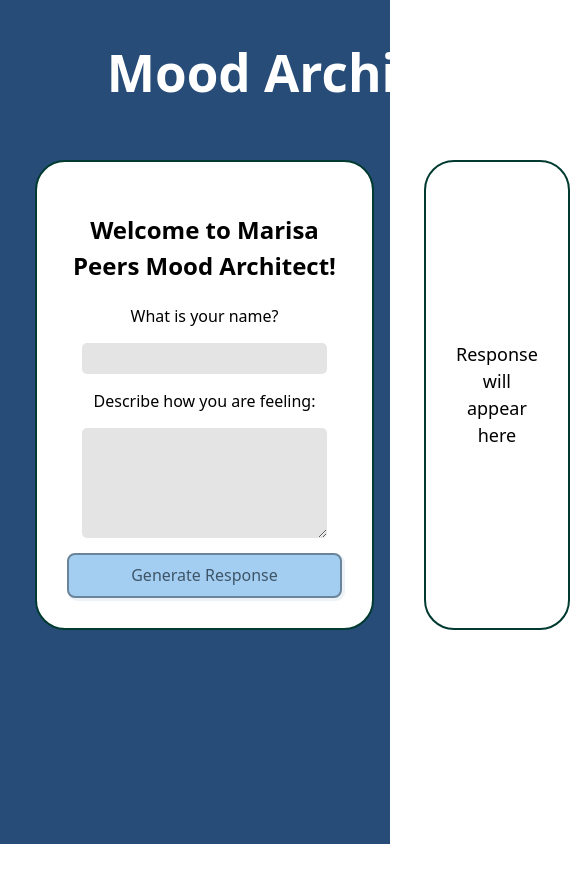
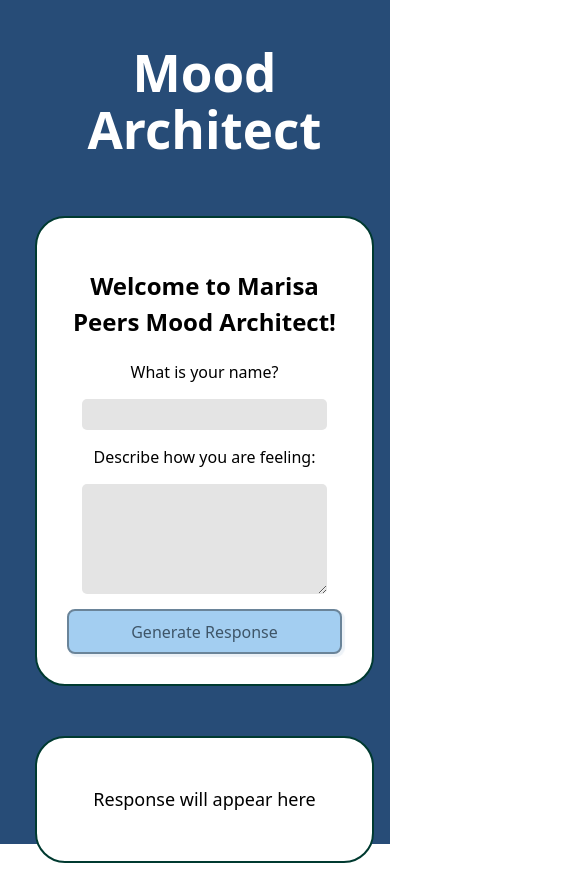
Before and after one commit to ThatOneProgrammerUKnow/mood-architect, a Vue app in the folder frontend/: page / in a window 390 px wide. Shown: the whole page, 585 px wide, since content can reach past the window. Before the commit the page ends 844 px from the top, so only its background shows below. Built offline with nearby package versions, Linux system fonts and the light colour scheme.

Commit message:
Fixed media queries

```diff
--- a/frontend/src/App.vue
+++ b/frontend/src/App.vue
@@ -100,6 +100,7 @@ body {
 section {
   display: grid;
   grid-template-columns: 1fr 1fr;
+  grid-template-rows: 1fr;
 }
 
 h1 {
@@ -153,7 +154,8 @@ input:active, textarea:active {
 
 @media (max-width: 768px) {
   section {
-    flex-direction: column;
+  display: flex;
+  flex-direction: column;
   }
 }
 </style>
```
